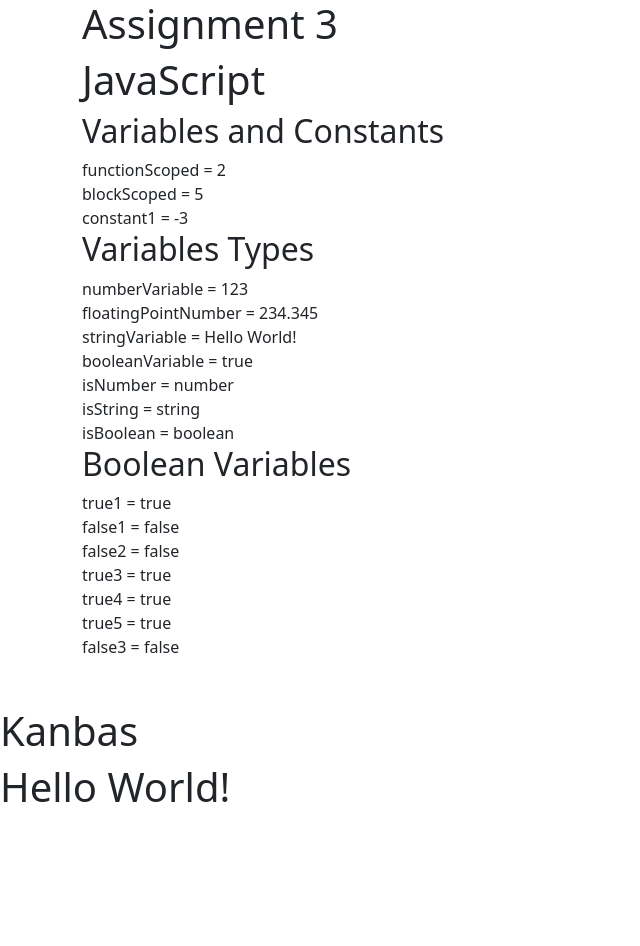
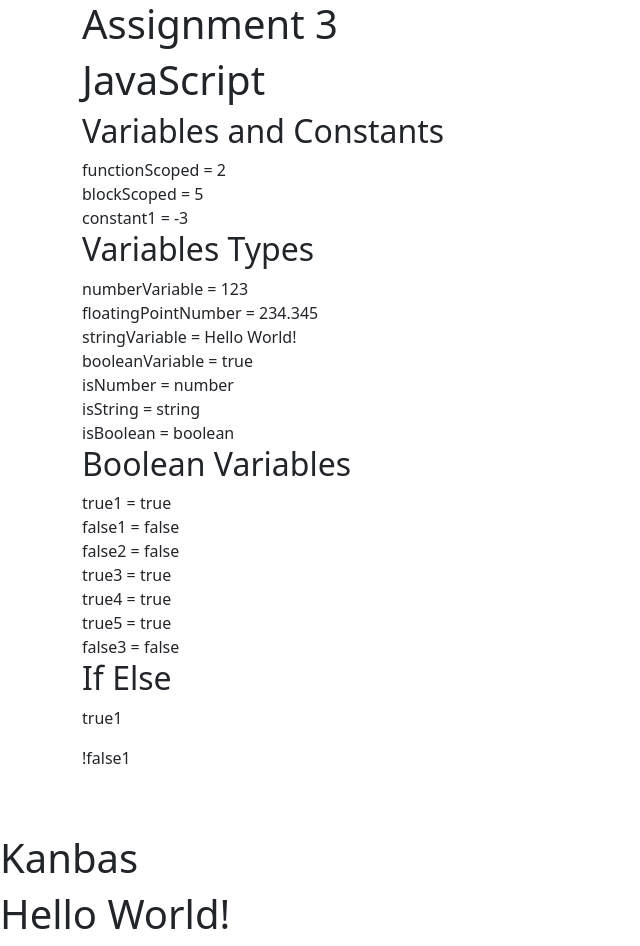
Before and after one commit to dnydlk/kanbas-react-web-app, a React (Create React App) app: page / in a window 1280 px wide. Shown: the whole page, without its empty margins (0-640 px from the left). Before the commit the page ends 819 px from the top, so only its background shows below. Built offline with nearby package versions, Linux system fonts and the light colour scheme.

Commit message:
Add IfElse component

```diff
--- a/src/labs/a3/JavaScript/index.tsx
+++ b/src/labs/a3/JavaScript/index.tsx
@@ -1,6 +1,7 @@
 import VariablesAndConstants from "./variables/VariablesAndConstants";
 import VariableTypes from "./variables/VariableTypes";
 import BooleanVariables from "./variables/BooleanVariables";
+import IfElse from "./variables/IfElse";
 
 function JavaScript() {
   console.log("Hello World!");
@@ -10,6 +11,7 @@ function JavaScript() {
       <VariablesAndConstants />
       <VariableTypes />
       <BooleanVariables />
+      <IfElse />
       <br />
       <br />
     </div>
--- /dev/null
+++ b/src/labs/a3/JavaScript/variables/IfElse.tsx
@@ -0,0 +1,14 @@
+let true1 = true;
+let false1 = false;
+
+function IfElse() {
+  return (
+    <div>
+      <h2>If Else</h2>
+      {true1 && <p>true1</p>}
+      {!false1 ? <p>!false1</p> : <p>false1</p>}
+    </div>
+  );
+}
+
+export default IfElse;
```
